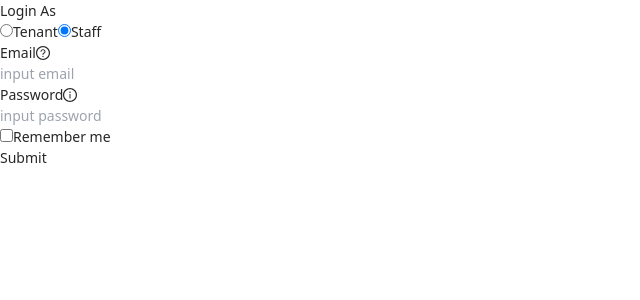
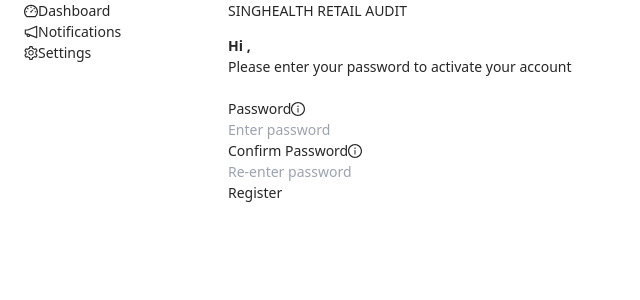
Before and after one commit to nicolefranc/singhealth-retail-audit, a React (Create React App) app: page /register/1 in a window 1280 px wide. Before the commit this address led to /login. Shown: the top 300 px of the page, without its empty margins (0-640 px from the left). Built offline with nearby package versions, Linux system fonts and the light colour scheme.

Commit message:
near complete user creation

```diff
--- a/src/App.js
+++ b/src/App.js
@@ -15,8 +15,9 @@ import ChecklistPhotos from "./components/checklist/ChecklistPhotos";
 import { routes } from "./const";
 import Report from "./pages/Report";
 import Login from "./pages/Login";
-import CreateTenant from "./pages/CreateTenant";
+import CreateUser from "./pages/CreateUser";
 import TenantDetail from "./pages/TenantDetail";
+import Register from "./pages/Register";
 import RequestExtension from "./components/RequestExtension";
 import DashboardTenant from "./pages/DashBoardTenant";
 import { tokenValidator } from "./utils/tokenValidator";
@@ -26,43 +27,44 @@ function App() {
   // let isAuthenticated = useSelector(state => state.user);
   let isAuthenticated = localStorage.getItem("jwt");
   let validatorResult = tokenValidator(isAuthenticated);
-  console.log("token expired: ", validatorResult.expired);
+  console.log("token expired: ", validatorResult.expired, "\ntype: ", validatorResult.type);
   return (
     <Router>
-      {(!isAuthenticated || validatorResult.expired) && (
+      {/* {(!isAuthenticated || validatorResult.expired) && (
         <Redirect to={routes.LOGIN} />
-      )}
+      )} */}
       <Switch>
         <Route path={routes.LOGIN} component={Login} />
         <BaseLayout>
           <AuthRoute
             exact
             path={routes.DEFAULT}
-            users={["auditor", "tenant"]}
+            users={["admin","auditor", "tenant"]}
             component={Dashboard}
           />
           <AuthRoute
             path={routes.TENANTS}
-            users={["auditor"]}
+            users={["admin","auditor"]}
             component={Tenants}
           />
           <AuthRoute
             path={routes.NOTIFICATIONS}
-            users={["auditor", "tenant"]}
+            users={["admin","auditor", "tenant"]}
             component={Notifications}
           />
           <AuthRoute
             path={routes.SETTINGS}
-            users={["auditor", "tenant"]}
+            users={["admin","auditor", "tenant"]}
             component={Notifications}
           />
           <AuthRoute
             path={routes.PHOTOS}
-            users={["auditor", "tenant"]}
+            users={["admin","auditor", "tenant"]}
             component={ChecklistPhotos}
           />
+					<Route path="/register/:token" component={Register}/>
           <Route path="/report/:tenantId/:reportType" component={Report} />
-					<Route parth="/createTenant" component={CreateTenant}/>
+					<Route path="/createTenant" component={CreateUser}/>
           <Route
             exact
             path="/report/:tenantId"
--- a/src/pages/CreateTenant.js
+++ b/src/pages/CreateUser.js
@@ -20,7 +20,7 @@ const tailLayout = {
   },
 };
 
-const CreateTenant = () => {
+const CreateUser = () => {
   let validatorResult = tokenValidator(localStorage.getItem("jwt"));
 
   const isAdmin = validatorResult.type === "admin";
@@ -130,14 +130,14 @@ const CreateTenant = () => {
         <Input />
       </Form.Item>
       {createType === "tenant" ? (
-        <Form.Item name="type">
+        <Form.Item name="type" rules={[{ required: true }]}>
           <Radio.Group onChange={onTenantTypeChange} value={tenantType}>
             <Radio value={"fnb"}>F&B</Radio>
             <Radio value={"non-fnb"}>Non-F&B</Radio>
           </Radio.Group>
         </Form.Item>
       ) : (
-        <Form.Item name="type">
+        <Form.Item name="type" rules={[{ required: true }]}>
           <Radio.Group onChange={onTenantTypeChange} value={tenantType}>
             <Radio value={"admin"}>Admin</Radio>
             <Radio value={"normal"}>Normal</Radio>
@@ -170,7 +170,7 @@ const CreateTenant = () => {
   );
 };
 
-export default CreateTenant;
+export default CreateUser;
 
 const CREATE_TENANT = gql`
   mutation createTenant(
--- a/src/pages/Dashboard.js
+++ b/src/pages/Dashboard.js
@@ -18,7 +18,7 @@ export default function Dashboard() {
   let validatorResult = tokenValidator(localStorage.getItem("jwt"));
 
   const isTenant = validatorResult.type === "tenant";
-  const isAuditor = validatorResult.type === "auditor";
+  const isAuditor = ["auditor","admin"].includes(validatorResult.type);
 
   return (
     <>
--- a/src/pages/Register.js
+++ b/src/pages/Register.js
@@ -6,45 +6,39 @@ import gql from "graphql-tag";
 
 import { AuthContext } from "../context/auth";
 import { useForm } from "../util/hooks";
+import { useParams } from "react-router";
+import { tokenValidator } from "../utils/tokenValidator";
 
 export default function Register(props) {
-  const context = useContext(AuthContext);
+  const { token } = useParams();
+  const result = tokenValidator(token);
+
   const [errors, setErrors] = useState({});
-
-  //   const [form] = Form.useForm();
-  const [requiredMark, setRequiredMarkType] = useState("staff");
-
-  const onRequiredTypeChange = ({ requiredMarkValue }) => {
-    setRequiredMarkType(requiredMarkValue);
-  };
+  const [values, setValues] = useState("{}");
 
   const onFinishFailed = (errorInfo) => {
     console.log("Failed:", errorInfo);
   };
 
-  const { onChange, onSubmit, values } = useForm(loginUserCallback, {
-    email: "",
-    password: "",
-  });
+  const onFinish = (values) => {
+    values.regToken = token;
+    setValues(values);
+    console.log(values);
+    registerUserCallback();
+  };
 
-  const [loginAs, setLoginAs] = useState("Staff");
+  let REGISTER_USER =
+    result.type === "tenant" ? REGISTER_TENANT : REGISTER_AUDITOR; //to change the graphql query depending on what the user want's to "login as"
+  console.log(REGISTER_USER);
 
-  function handleLoginAs(event) {
-    setLoginAs(event.target.value);
-    REGISTER_USER = event.target.value === "Staff" ? REGISTER_AUDITOR : REGISTER_TENANT; //to change the graphql query depending on what the user want's to "login as"
-    console.log(REGISTER_USER);
-  }
-
-  var REGISTER_USER = loginAs === "Staff" ? REGISTER_AUDITOR : REGISTER_TENANT;
-
-  const [loginUser, { loading }] = useMutation(REGISTER_USER, {
+  const [registerUser, { loading }] = useMutation(REGISTER_USER, {
     update(cache, result) {
       // this "update" is for us to define a function that 'useMutation' takes in. is executes whatever you want to execute in you "update" function with the cache and result.
       // here we will use the result of the query a store it locally when 'context.login' is being called.
-      context.login(result.data);
-      props.history.push("/");
+      // props.history.push("/");
     },
-    onError(err) { //any error will be thrown here
+    onError(err) {
+      //any error will be thrown here
       console.log("values are", values);
       console.log(err);
       try {
@@ -58,8 +52,9 @@ export default function Register(props) {
     variables: values,
   });
 
-  function loginUserCallback() { //we need this function here because of some sequence thing, so please don't change the order of the functions above LOL
-    loginUser();
+  function registerUserCallback() {
+    //we need this function here because of some sequence thing, so please don't change the order of the functions above LOL
+    registerUser();
   }
 
   return (
@@ -69,53 +64,31 @@ export default function Register(props) {
             <Button className='mr-16' size='large'>Login as Staff</Button>
         </div> */}
       <div>
-        <Form
-          layout="vertical"
-          initialValues={{
-            requiredMark,
-          }}
-          onValuesChange={onRequiredTypeChange}
-          requiredMark={requiredMark}
-          onFinish={onSubmit}
-          onFinishFailed={onFinishFailed}
-        >
-          <p>Login As</p>
-          <Radio.Group value={loginAs} label="Login As">
-            <Radio.Button value="tenant" onClick={handleLoginAs}>
-              Tenant
-            </Radio.Button>
-            <Radio.Button value="Staff" onClick={handleLoginAs}>
-              Staff
-            </Radio.Button>
-          </Radio.Group>
-
-          <Form.Item label="Email" required tooltip="This is a required field">
-            <Input
-              placeholder="input email"
-              onChange={onChange}
-              name="email"
-              value={values.email}
-            />
-          </Form.Item>
-
+        <Form layout="vertical" onFinish={onFinish}>
+          <b>Hi {result.name},</b>
+          <h1>Please enter your password to activate your account</h1>
+          <br></br>
           <Form.Item
             label="Password"
+            name="password"
             required
             tooltip={{
               title: "This is a required field",
               icon: <InfoCircleOutlined />,
             }}
           >
-            <Input
-              type="password"
-              name="password"
-              placeholder="input password"
-              onChange={onChange}
-              value={values.password}
-            />
+            <Input type="password" placeholder="Enter password" />
           </Form.Item>
-          <Form.Item name="remember" valuePropName="checked">
-            <Checkbox>Remember me</Checkbox>
+          <Form.Item
+            label="Confirm Password"
+            name="confirmPassword"
+            required
+            tooltip={{
+              title: "This is a required field",
+              icon: <InfoCircleOutlined />,
+            }}
+          >
+            <Input type="password" placeholder="Re-enter password" />
           </Form.Item>
           {Object.keys(errors).length > 0 && (
             <div className="ui error message">
@@ -128,7 +101,7 @@ export default function Register(props) {
           )}
           <Form.Item>
             <Button type="primary" htmlType="submit">
-              Submit
+              Register
             </Button>
           </Form.Item>
         </Form>
@@ -137,11 +110,20 @@ export default function Register(props) {
   );
 }
 
-
 // over here I define the gql queries. one for auditor one for tenant. I change them in my useState hook. "loginAs"
 const REGISTER_AUDITOR = gql`
-  mutation loginAuditor($email: String!, $password: String!) {
-    registerAuditor(email: $email, password: $password) {
+  mutation registerAuditor(
+    $regtoken: String!
+    $password: String!
+    $confirmPassword: String!
+  ) {
+    registerAuditor(
+      registerInput: {
+        regToken: $regtoken
+        password: $password
+        confirmPassword: $confirmPassword
+      }
+    ) {
       id
       role
       institutions
@@ -155,11 +137,21 @@ const REGISTER_AUDITOR = gql`
   }
 `;
 const REGISTER_TENANT = gql`
-  mutation loginTenant($email: String!, $password: String!) {
-    registerTenant(email: $email, password: $password) {
+  mutation registerTenant(
+    $regtoken: String!
+    $password: String!
+    $confirmPassword: String!
+  ) {
+    registerTenant(
+      registerInput: {
+        regToken: $regtoken
+        password: $password
+        confirmPassword: $confirmPassword
+      }
+    ) {
       id
+      type
       email
-      institution
       password
       createdAt
       activated
--- a/src/utils/tokenValidator.js
+++ b/src/utils/tokenValidator.js
@@ -5,7 +5,7 @@ export const tokenValidator = (token) => {
     try{
         var decoded = jwtDecode(token);
         const timeNow = new Date().getTime() / 1000;
-        return({expired: decoded.exp < timeNow, type: decoded.type});
+        return({expired: decoded.exp < timeNow, type: decoded.type, name: decoded.name});
     } catch (err){
         // throw new Error(err);
         return({expired: true, type: null});
```
